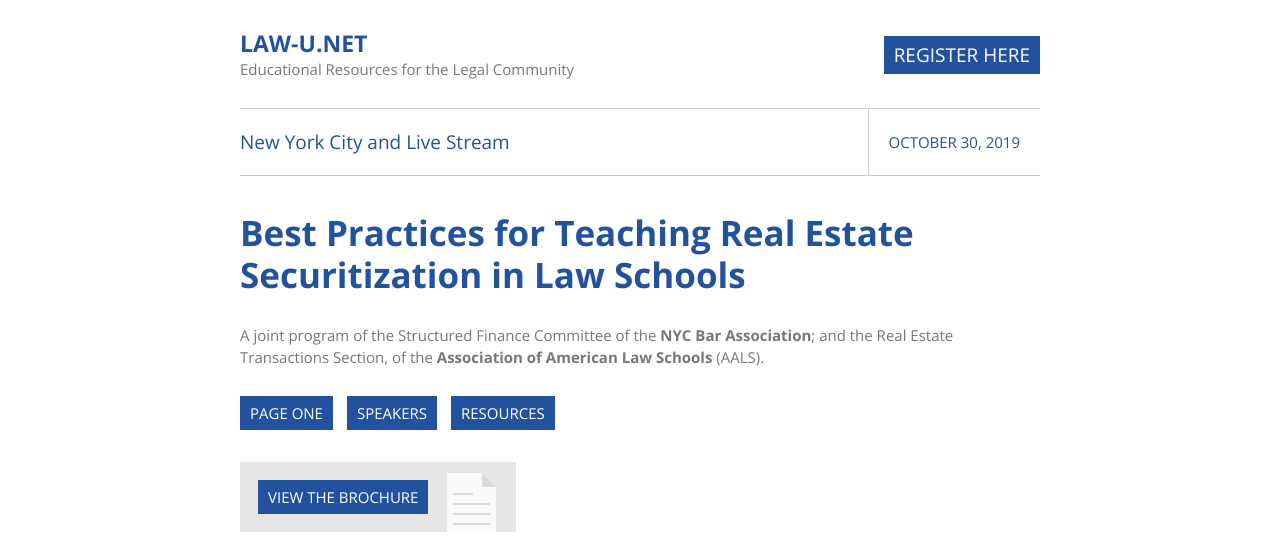
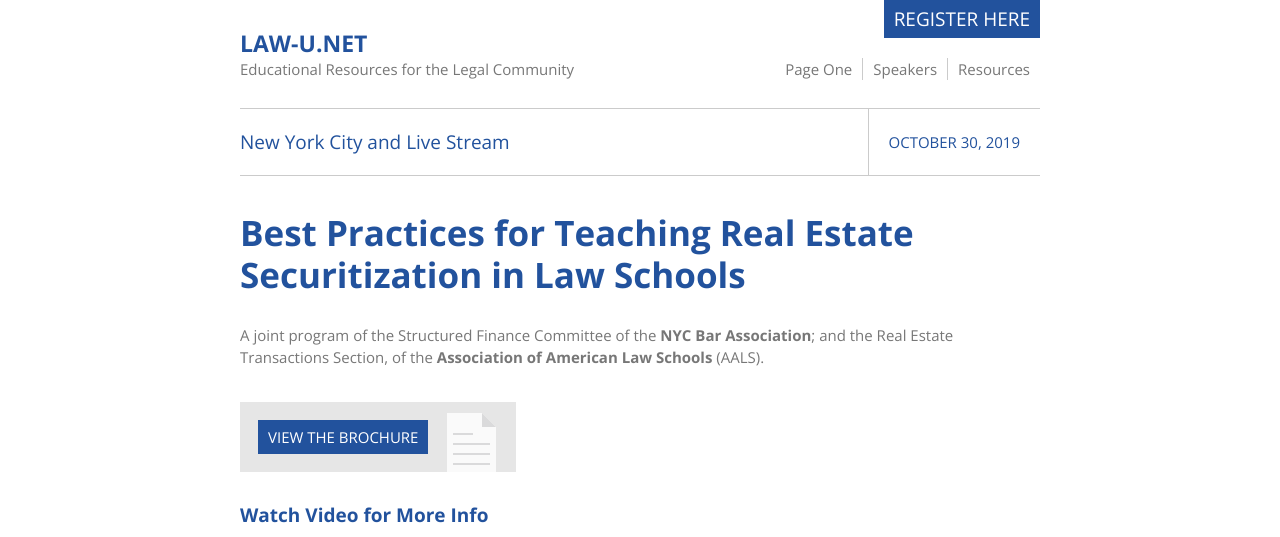
Before and after one commit to jlcolema/lawu, a website: page dist/html/index.html in a window 1280 px wide. Shown: the top 537 px of the page. Drawn offline with nearby package versions, Linux system fonts and the light colour scheme.

Commit message:
Add primary navigation.

```diff
--- a/src/scss/layouts/_header.scss
+++ b/src/scss/layouts/_header.scss
@@ -76,11 +76,24 @@
 
 		.nav {
 
-			display: none;
+			margin: 20px 0 0 0;
+
+			@media screen and (min-width: 720px) {
+
+				position: absolute;
+				right: 0;
+				bottom: 28px;
+				z-index: 1;
+
+			}
 
 		}
 
-			.nav__toggle {}
+			.nav__toggle {
+
+				display: none;
+
+			}
 
 				.nav__label {}
 
@@ -98,25 +111,61 @@
 
 			}
 
-				.nav__item {}
+				.nav__item {
 
-					.nav__link {}
+					padding: 0 10px;
+					border-right: 1px solid $color-gray-20;
+
+					&:first-of-type {
+
+						padding: 0 10px 0 0;
+
+						@media screen and (min-width: 720px) {
+
+							padding: 0 10px;
+
+						}
+
+					}
+
+					&:last-of-type {
+
+						margin: 0;
+						border: none;
+
+					}
+
+				}
+
+					.nav__link {
+
+						color: $color-primary-gray;
+						text-decoration: none;
+
+						&:hover,
+						&:focus {
+
+							color: $color-primary-blue;
+
+						}
+
+					}
 
 		/* Call to Action */
 
 		.call-to-action {
 
-			margin: 16px 0 0 0;
+			margin: 24px 0 0 0;
 			font-size: 1.9rem;
 			line-height: 1.368421053; /* 26 */
 			text-transform: uppercase;
 
-			@media screen and (min-width: 620px) {
+			@media screen and (min-width: 540px) {
 
 				position: absolute;
 				right: 0;
-				top: 50%;
-				margin: -18px 0 0 0;
+				top: 0;
+				margin: 0;
 				z-index: 1;
 
 			}
--- a/src/scss/layouts/_main.scss
+++ b/src/scss/layouts/_main.scss
@@ -176,7 +176,7 @@
 
 					position: relative;
 					display: inline-block;
-					margin: 3.2rem 0 0 0;
+					margin: 2.6rem 0 0 0;
 					padding: 1.8rem 8.8rem 1.8rem 1.8rem;
 					text-align: center;
 					text-transform: uppercase;
```
Also changed, not shown: dist/html/assets/css/screen.css, dist/html/index.html.
